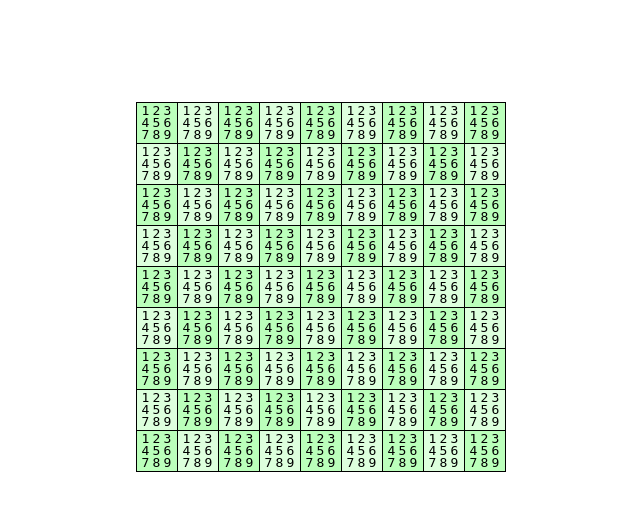
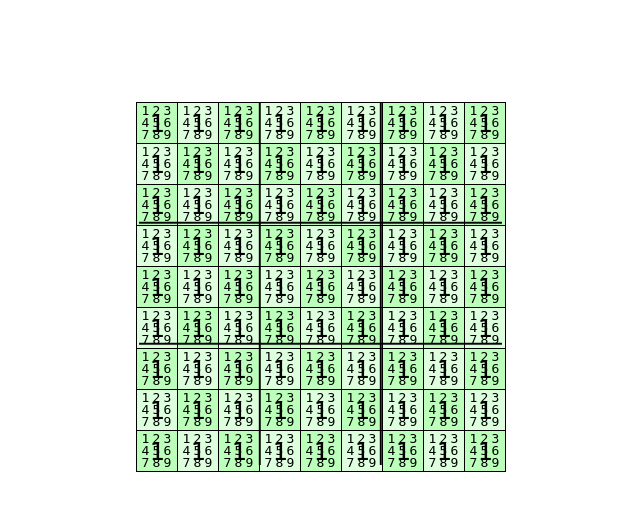
Before and after one commit to ethomas1541/pydoku, a Flask app: page / in a window 1280 px wide. Shown: the top 511 px of the page, without its empty margins (318-958 px from the left). Run offline with Flask 3, Linux system fonts and the light colour scheme.

Commit message:
Added overlay, adjusted templating

```diff
--- a/web/templates/index.html
+++ b/web/templates/index.html
@@ -5,13 +5,14 @@
     </head>
     <body>
         <div class = "center">
+            <img src="static/img/grid_overlay.png" alt="">
             <table>
                 {% for x in range(9) %}
                 <tr>
                     {% for y in range(9) %}
                     <td class = "color_{{ (x * 9 + y) % 2 }}">
                         <div class = "inner" id = "tile_{{ x * 9 + y }}">
-
+                            1
                         </div>
                         {% for z in range(9) %}
                             <div class = "guess g{{z}}">
--- a/web/templates/static/css/styles.css
+++ b/web/templates/static/css/styles.css
@@ -85,3 +85,11 @@ td{
 .g8{
     transform: translate(31px, 24px);
 }
+
+img{
+    display: block;
+    position: absolute;
+    margin-left: 50%;
+    transform: translate(-183px, 2px);
+    width: 363px;
+}
```
